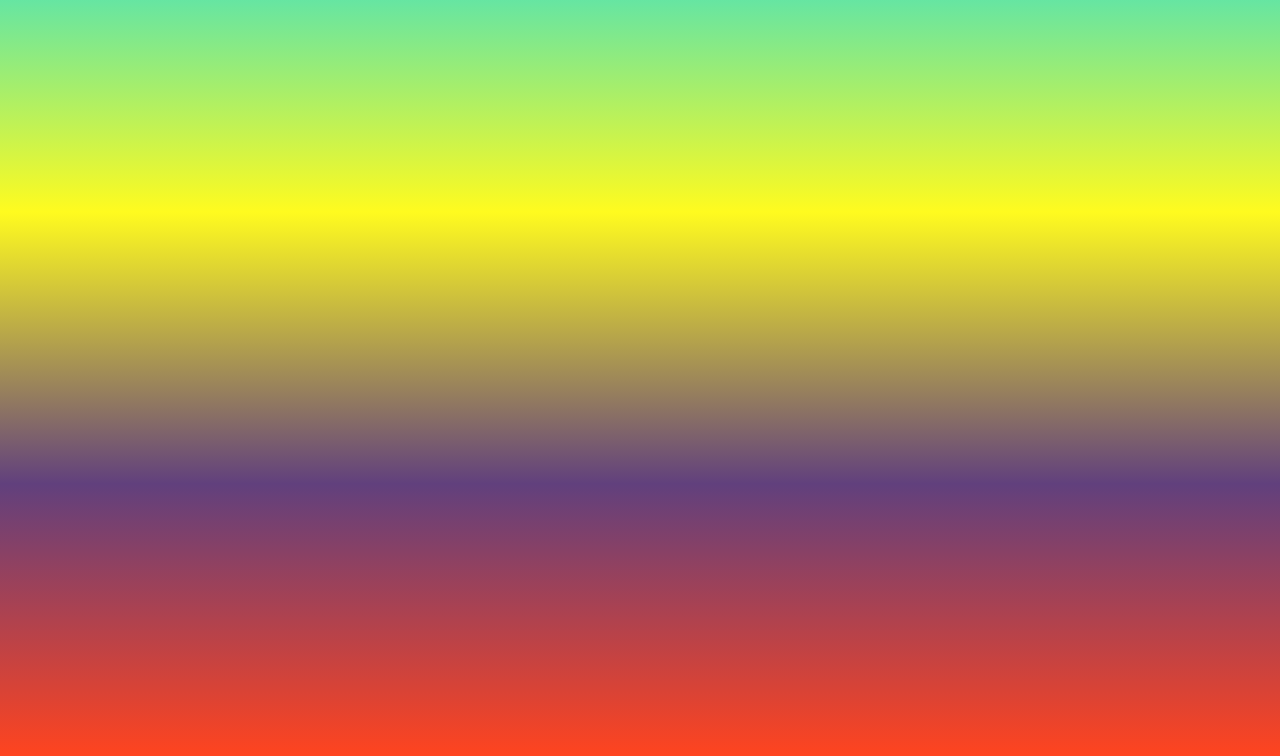
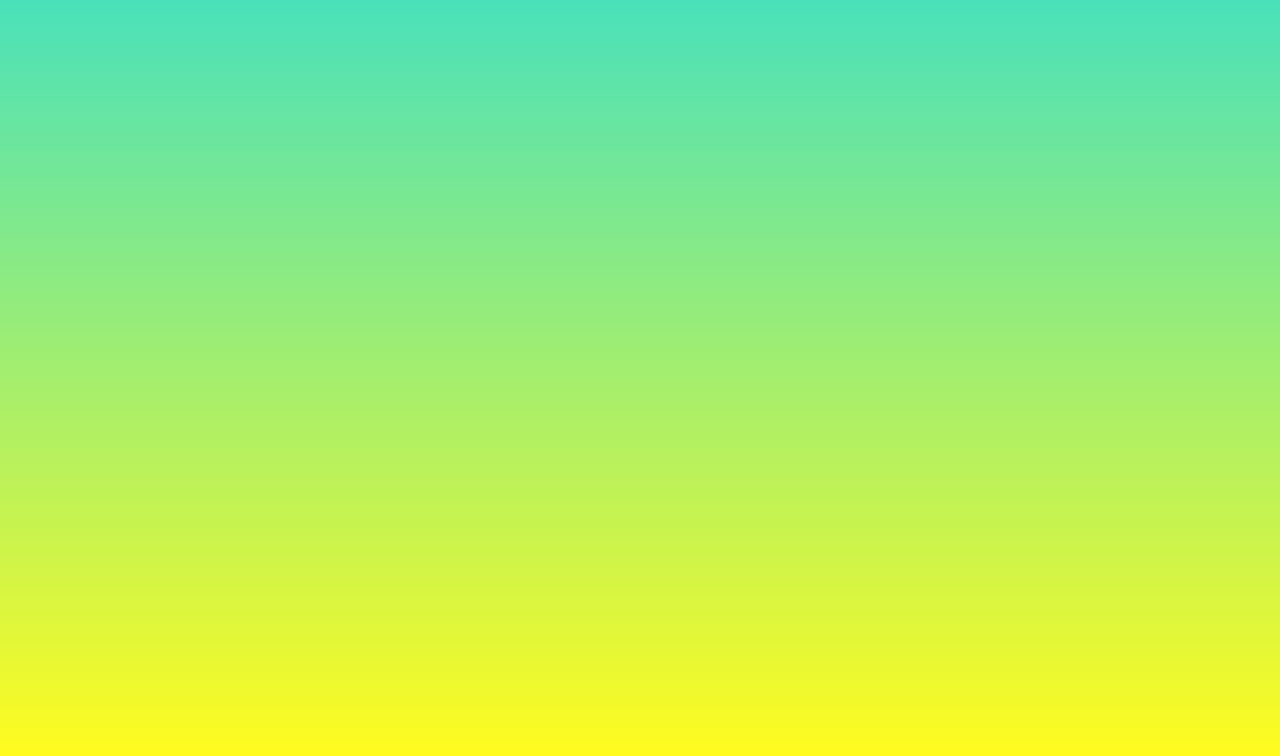
Before and after one commit to MrHiggins95/myWebsite, a plain HTML site: page index.html in a window 1280 px wide. Shown: the part 60-816 px from the top of the page. Drawn offline with Linux system fonts and the light colour scheme.

Commit message:
Update index.html

```diff
--- a/index.html
+++ b/index.html
@@ -16,7 +16,7 @@ body{
 
 text-align: center;
 
-background-image: linear-gradient(rgb(59, 223, 199), rgb(255, 251, 31), rgb(97, 64, 125),rgb(255, 68, 31));
+background-image: linear-gradient(rgb(59, 223, 199), rgb(255, 251, 31));
 
 min-width: 100%;
 
```
